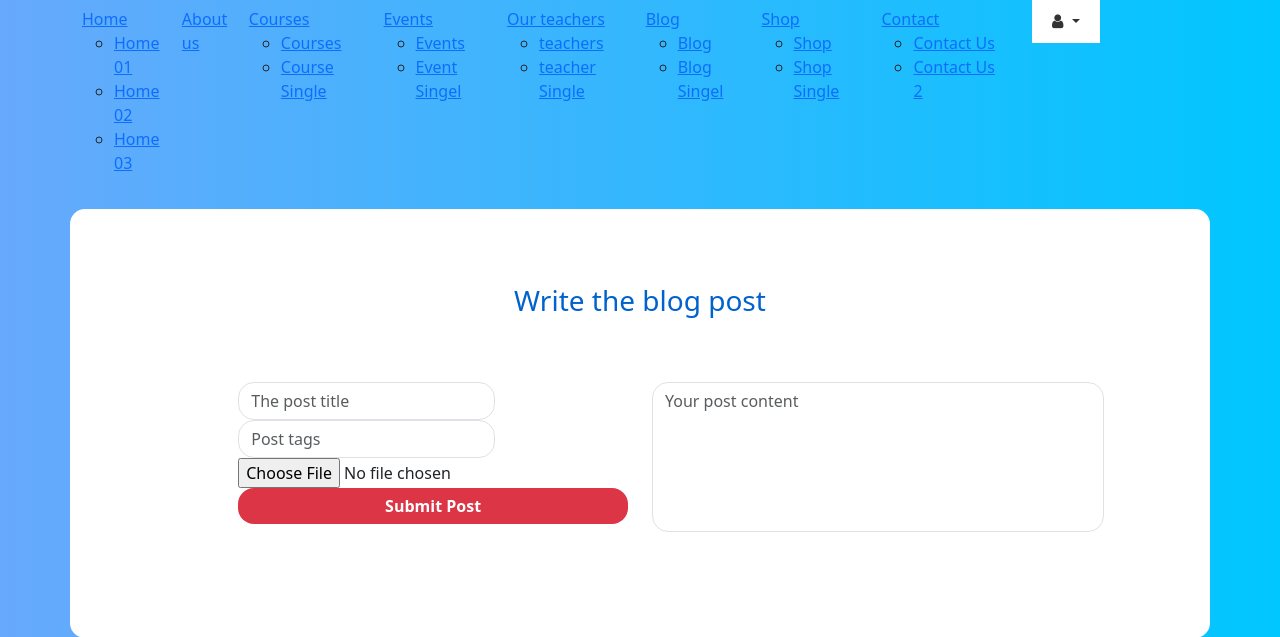
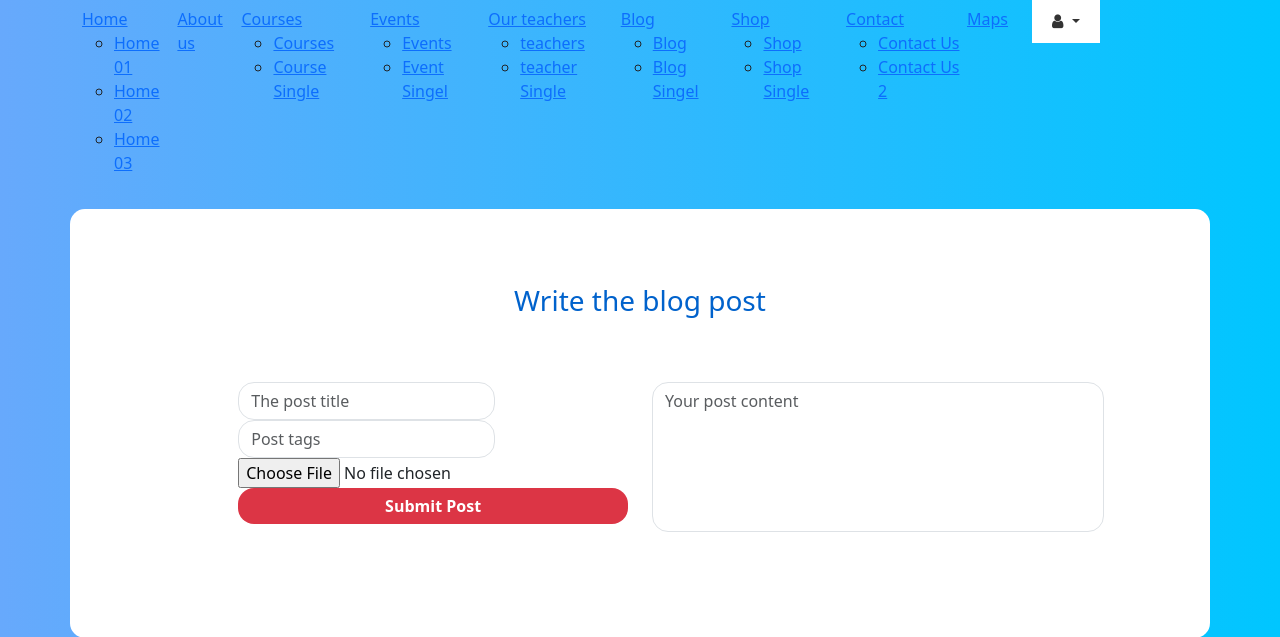
Before and after one commit to yokwejuste/DocLms, a Django app: page /blog-summit/ in a window 1280 px wide. Shown: the part 301-938 px from the top of the page. Run offline with Django 4.2, Linux system fonts and the light colour scheme; parts of the project's set-up code (start-up, migrations or seed data) failed here and were passed over; some libraries are stand-ins or nearby versions.

Commit message:
did minor changes

```diff
--- a/templates/base.html
+++ b/templates/base.html
@@ -229,6 +229,9 @@
                                         <li><a href="{% url 'contact' %}">Contact Us 2</a></li>
                                     </ul>
                                 </li>
+                                <li class="nav-item">
+                                    <a href="{% url 'maps_index' %}">Maps</a>
+                                </li>
                             </ul>
                         </div>
                     </nav> <!-- nav -->
```
